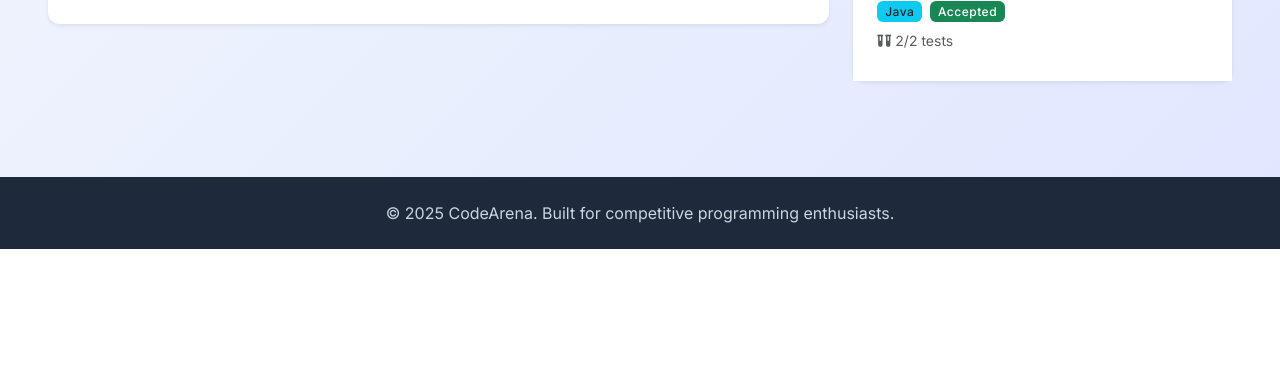
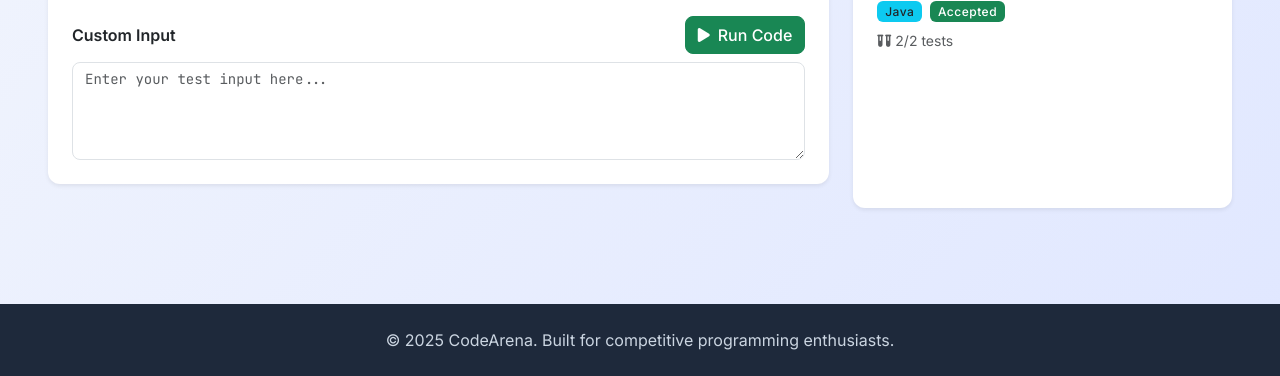
Before and after one commit to sriram6791/OJProject, a Django app: page /problems/1/ in a window 1280 px wide. Shown: the part 985-1361 px from the top of the page. Before the commit the page ends 1234 px from the top, so only its background shows below. Run offline with Django 5.2, Linux system fonts and the light colour scheme; a user stored in the database is signed in; data comes from the database, SQL or seed files in the repository; both versions use the stored data as it was after the commit; parts of the project's set-up code (start-up, migrations or seed data) failed here and were passed over.

Commit message:
Custom input feature Working

```diff
--- a/problems/urls.py
+++ b/problems/urls.py
@@ -8,4 +8,5 @@ app_name = 'problems' # Namespace for this app's URLs
 urlpatterns = [
     path('', views.problem_list_view, name='list'),
     path('<int:problem_id>/', views.problem_detail_view, name='detail'),
+    path('api/test-custom-input/', views.test_with_custom_input, name='test_custom_input'),  # Changed to be under /api/
 ]
--- a/problems/views.py
+++ b/problems/views.py
@@ -3,6 +3,10 @@ from django.core.paginator import Paginator
 from django.db.models import Q
 from .models import Problem
 from submissions.models import Submission
+from django.http import JsonResponse
+from django.views.decorators.csrf import csrf_exempt
+from judge_core.judge import evaluate_with_custom_input
+import json
 
 
 # Create your views here.
@@ -66,3 +70,27 @@ def problem_detail_view(request, problem_id):
         'language_choices': ['Python', 'C++', 'Java'], # Hardcoded for now
     }
     return render(request, 'problems/problem_detail.html', context)
+
+@csrf_exempt  # For simplicity. In production, use proper CSRF protection
+def test_with_custom_input(request):
+    print("Received request for custom input testing")
+    if request.method != 'POST':
+        print(f"Invalid method: {request.method}")
+        return JsonResponse({'error': 'Only POST method is allowed'}, status=405)
+
+    try:
+        data = json.loads(request.body)
+        print("Received data:", data)
+        code = data.get('code')
+        input_data = data.get('input', '')
+        language = data.get('language', '').lower()
+        print(f"Processing: language={language}, input_length={len(input_data) if input_data else 0}")
+
+        if not code or not language:
+            return JsonResponse({'error': 'Code and language are required'}, status=400)
+
+        result = evaluate_with_custom_input(code, input_data, language)
+        return JsonResponse(result)
+
+    except Exception as e:
+        return JsonResponse({'error': str(e)}, status=500)
--- a/templates/problems/problem_detail.html
+++ b/templates/problems/problem_detail.html
@@ -3,9 +3,6 @@
 {% block title %}{{ problem.name }} - Online Judge{% endblock %}
 
 {% block extra_css %}
-<link rel="stylesheet" href="https://cdnjs.cloudflare.com/ajax/libs/codemirror/5.65.16/codemirror.min.css">
-<link rel="stylesheet" href="https://cdnjs.cloudflare.com/ajax/libs/codemirror/5.65.16/theme/material-darker.min.css">
-<link rel="stylesheet" href="https://cdnjs.cloudflare.com/ajax/libs/codemirror/5.65.16/addon/fold/foldgutter.css">
 {% endblock %}
 
 {% block content %}
@@ -91,6 +88,30 @@
                                     <textarea class="form-control border" id="codeEditor" name="code" rows="12"
                                             placeholder="Write your solution here..." required
                                             style="font-family: 'JetBrains Mono', 'Fira Code', monospace; font-size: 14px; line-height: 1.5;"></textarea>
+                            </div>
+
+                            <!-- Custom Input Section -->
+                            <div class="mt-3">
+                                <div class="d-flex justify-content-between align-items-center mb-2">
+                                    <label for="customInput" class="form-label fw-semibold mb-0">Custom Input</label>
+                                    <button type="button" id="runCustomInput" class="btn btn-success">
+                                        <i class="fas fa-play me-2"></i>Run Code
+                                    </button>
+                                </div>
+                                <textarea class="form-control border" id="customInput" rows="4"
+                                        placeholder="Enter your test input here..."
+                                        style="font-family: 'JetBrains Mono', 'Fira Code', monospace; font-size: 14px; line-height: 1.5;"></textarea>
+                            </div>
+
+                            <!-- Custom Output Section -->
+                            <div class="mt-3" id="customOutputSection" style="display: none;">
+                                <div class="bg-light rounded-3 p-3 border">
+                                    <h6 class="fw-bold text-primary mb-3">
+                                        <i class="fas fa-terminal me-2"></i>Output
+                                    </h6>
+                                    <pre id="customOutput" class="bg-white p-3 rounded border-0 text-dark mb-2" style="font-family: 'JetBrains Mono', monospace; font-size: 14px;"></pre>
+                                    <div id="executionDetails" class="small text-muted"></div>
+                                </div>
                             </div>
                         </form>
                     {% else %}
@@ -179,6 +200,77 @@
 
 {% block extra_js %}
 {{ block.super }}
+<script>
+console.log('Script starting...');
+
+// Wait for DOM to be ready
+document.addEventListener('DOMContentLoaded', function() {
+    console.log('DOM loaded');
+
+    // Get the run button
+    const runButton = document.querySelector('#runCustomInput');
+    console.log('Run button found:', runButton);
+
+    if (runButton) {
+        runButton.addEventListener('click', function() {
+            console.log('Run button clicked!');
+
+            // Get the values
+            const code = document.querySelector('#codeEditor').value;
+            const input = document.querySelector('#customInput').value;
+            const language = document.querySelector('#languageSelect').value;
+            const csrfToken = document.querySelector('[name=csrfmiddlewaretoken]').value;
+
+            console.log('Sending request with:', {language, inputLength: input.length});
+
+            // Make the request
+            fetch("{% url 'problems:test_custom_input' %}", {
+                method: 'POST',
+                headers: {
+                    'Content-Type': 'application/json',
+                    'X-CSRFToken': csrfToken
+                },
+                body: JSON.stringify({
+                    code: code,
+                    input: input,
+                    language: language
+                })
+            })
+            .then(response => {
+                console.log('Response status:', response.status);
+                return response.json();
+            })
+            .then(data => {
+                console.log('Response data:', data);
+                const outputSection = document.querySelector('#customOutputSection');
+                const output = document.querySelector('#customOutput');
+                const details = document.querySelector('#executionDetails');
+
+                outputSection.style.display = 'block';
+                output.textContent = data.stdout || data.stderr || 'No output';
+
+                if (details) {
+                    details.innerHTML = `
+                        <span class="badge ${data.verdict === 'success' ? 'bg-success' : 'bg-danger'} me-2">
+                            ${data.verdict.toUpperCase()}
+                        </span>
+                        <span class="me-3">Time: ${data.execution_time.toFixed(2)}s</span>
+                        <span>Memory: ${data.memory_used.toFixed(2)}MB</span>
+                    `;
+                }
+            })
+            .catch(error => {
+                console.error('Error:', error);
+                alert('Error running code: ' + error.message);
+            });
+        });
+
+        console.log('Event listener attached to run button');
+    } else {
+        console.error('Run button not found in the document!');
+    }
+});
+</script>
 <script id="problem-data" type="application/json">
 {
     "problemId": {% if problem.id %}{{ problem.id }}{% else %}0{% endif %}
@@ -309,6 +401,40 @@
                 }
             });
         }
+
+        // Language change handler
+        document.getElementById('languageSelect').addEventListener('change', function() {
+            if (editor) {
+                var mode = this.value === 'python' ? 'python' : 'text/x-c++src';
+                editor.setOption('mode', mode);
+            }
+        });
+
+        // Handle language change
+        document.getElementById('languageSelect').addEventListener('change', function() {
+            var mode = this.value === 'python' ? 'python' : 'text/x-c++src';
+            editor.setOption('mode', mode);
+        });
+
+        // Initialize CodeMirror
+        let editor;
+        try {
+            editor = CodeMirror.fromTextArea(document.getElementById("codeEditor"), {
+                lineNumbers: true,
+                mode: "python",
+                theme: "material-darker",
+                indentUnit: 4,
+                smartIndent: true,
+                lineWrapping: true,
+                foldGutter: true,
+                gutters: ["CodeMirror-linenumbers", "CodeMirror-foldgutter"],
+                matchBrackets: true,
+                autoCloseBrackets: true,
+                styleActiveLine: true
+            });
+        } catch (error) {
+            console.log('CodeMirror not available, using standard textarea');
+        }
     });
 </script>
 
```
Also changed, not shown: judge_core/judge.py (+49 -1 lines), db.sqlite3.
